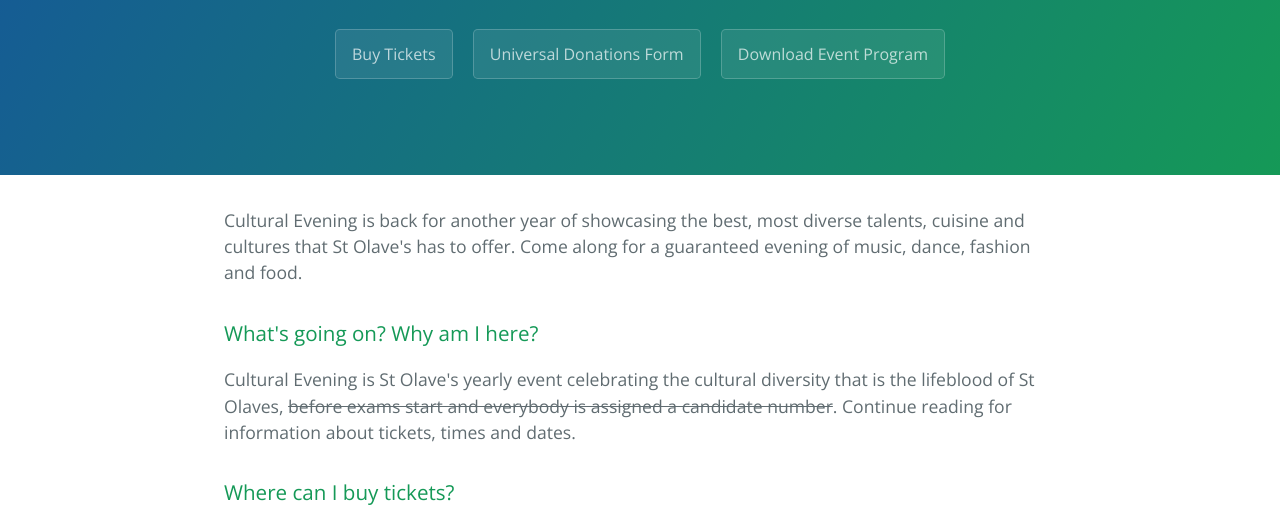
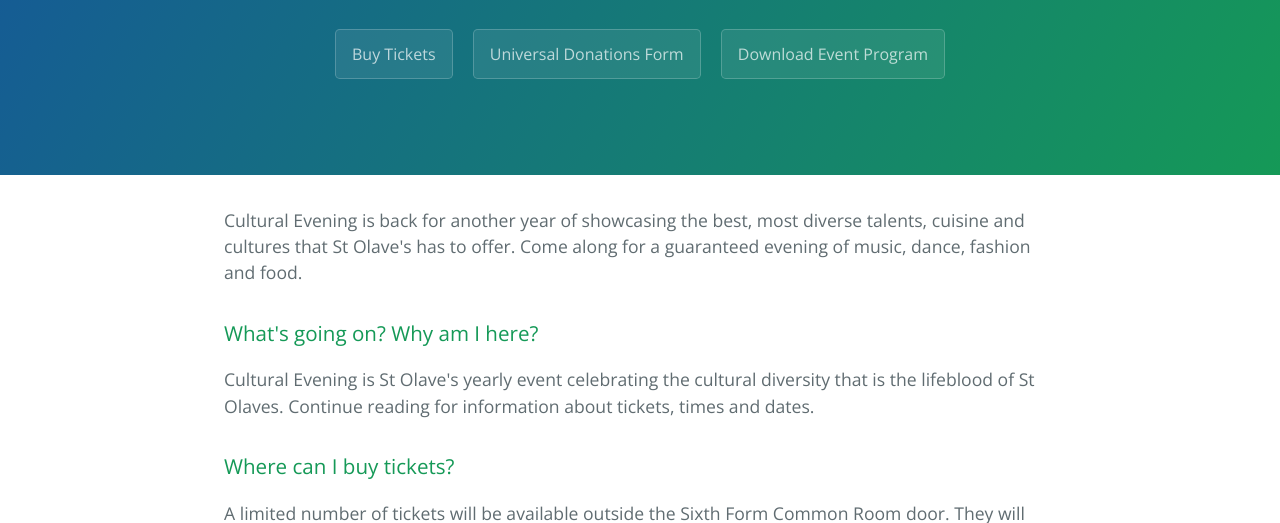
Before and after one commit to labcoatlazuli/culturalevening2016, a plain HTML site: page index.html in a window 1280 px wide. Shown: the part 208-731 px from the top of the page. Drawn offline with nearby package versions, Linux system fonts and the light colour scheme.

Commit message:
Update index.html

```diff
--- a/index.html
+++ b/index.html
@@ -24,7 +24,7 @@
 <h3>
 <a id="whats-going-on-why-am-i-here" class="anchor" href="#whats-going-on-why-am-i-here" aria-hidden="true"><span aria-hidden="true" class="octicon octicon-link"></span></a>What's going on? Why am I here?</h3>
 
-<p>Cultural Evening is St Olave's yearly event celebrating the cultural diversity that is the lifeblood of St Olaves, <del>before exams start and everybody is assigned a candidate number</del>. Continue reading for information about tickets, times and dates.</p>
+<p>Cultural Evening is St Olave's yearly event celebrating the cultural diversity that is the lifeblood of St Olaves. Continue reading for information about tickets, times and dates.</p>
 
 <h3>
 <a id="where-can-i-buy-tickets" class="anchor" href="#where-can-i-buy-ticketts" aria-hidden="true"><span aria-hidden="true" class="octicon octicon-link"></span></a>Where can I buy tickets?</h3>
```
